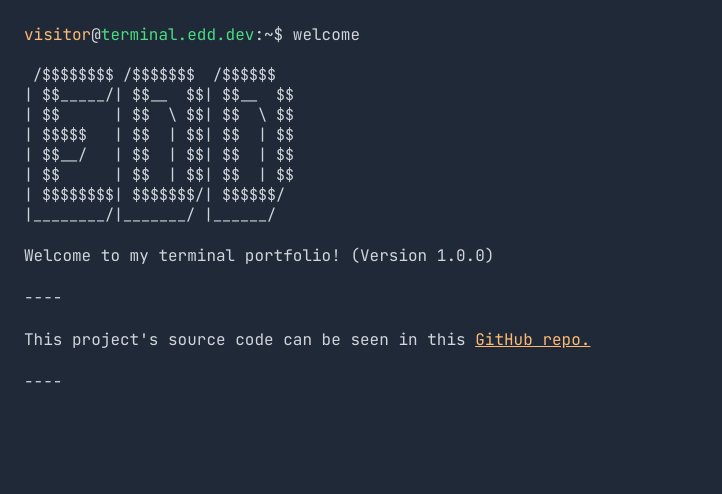
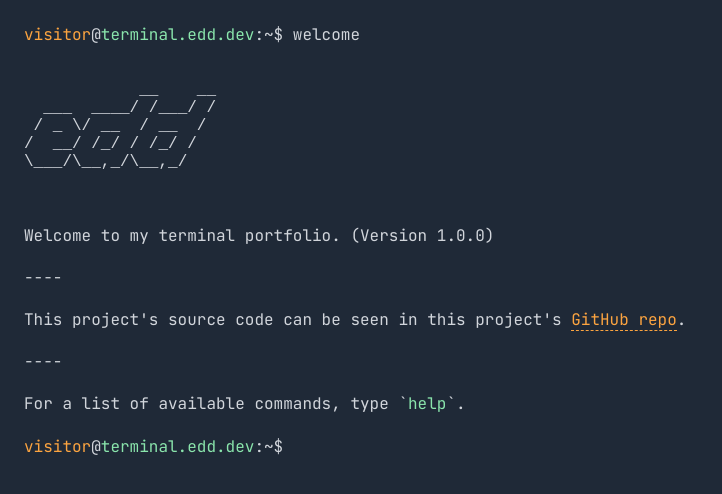
Before and after one commit to just-edd/portfolio-web, a React app in the folder portfolio/: page / in a window 1280 px wide. Shown: the top 494 px of the page, without its empty margins (0-722 px from the left). Built offline with nearby package versions, Linux system fonts and the light colour scheme; the HTML template or start-up script is replaced by a standard one.

Commit message:
refactor: build from ground up

```diff
--- a/portfolio/src/App.tsx
+++ b/portfolio/src/App.tsx
@@ -1,30 +1,11 @@
-import Logo from "./Logo"
+import Header from "./components/Header"
+import Terminal from "./components/Terminal"
 
 function App() {
   return (
     <section>
-      <p>
-        <span style={{ color: 'var(--guest-color)' }}>visitor</span>
-        @
-        <span style={{ color: 'var(--green-color)' }}>terminal.edd.dev</span>
-        :~$ welcome
-      </p>
-
-      <Logo />
-
-      <p>Welcome to my terminal portfolio! (Version 1.0.0)</p>
-
-      <br />
-      <p>----</p>
-      <br />
-
-      <p>This project's source code can be seen in this <a href="https://github.com/just-edd/portfolio-web" className="github">GitHub repo.</a></p>
-
-      <br />
-      <p>----</p>
-      <br />
-
-
+      <Header />
+      <Terminal />
     </section>
   )
 }
--- /dev/null
+++ b/portfolio/src/commands/commands.tsx
@@ -0,0 +1,26 @@
+interface Command {
+    name: string;
+    description: string;
+    run?: () => React.ReactNode;
+}
+
+export const commands: Command[] = [
+    {
+        name: "help",
+        description: "List all available commands",
+        run: () => (
+            <>
+                {commands.map((cmd) => (
+                    <div key={cmd.name} style={{ marginLeft: "4rem" }}>
+                        <p>`<span style={{ color: 'var(--green-color)' }}>{cmd.name}</span>`</p>
+                        <p style={{ marginLeft: "3rem", color: "#c2c4c7" }}>- {cmd.description}</p>
+                    </div>
+                ))}
+            </>
+        )
+    },
+    {
+        name: "clear",
+        description: "Clear the terminal history"
+    }
+]
--- /dev/null
+++ b/portfolio/src/components/Header.tsx
@@ -0,0 +1,29 @@
+const Header: React.FC = () => {
+    return (
+        <div>
+            <p><span style={{ color: 'var(--guest-color)' }}>visitor</span>@<span style={{ color: 'var(--green-color)' }}>terminal.edd.dev</span>:~$ welcome</p>
+            <pre style={{ fontSize: '1rem' }}>{String.raw`
+
+            __    __
+  ___  ____/ /___/ /
+ / _ \/ __  / __  /
+/  __/ /_/ / /_/ /
+\___/\__,_/\__,_/
+
+
+            `}</pre>
+            <p>Welcome to my terminal portfolio. (Version 1.0.0)</p>
+            <br />
+            <p>----</p>
+            <br />
+            <p>This project's source code can be seen in this project's <a href="https://github.com/just-edd/portfolio-web/tree/main" target="_blank">GitHub repo</a>.</p>
+            <br />
+            <p>----</p>
+            <br />
+            <p>For a list of available commands, type `<span style={{ color: 'var(--green-color)' }}>help</span>`.</p>
+            <br />
+        </div>
+    )
+};
+
+export default Header;
--- /dev/null
+++ b/portfolio/src/components/Terminal.tsx
@@ -0,0 +1,65 @@
+import { useState } from "react";
+import { commands } from "../commands/commands";
+
+const Terminal: React.FC = () => {
+    const [history, setHistory] = useState<{ command: string; output: React.ReactNode }[]>([]);
+    const [input, setInput] = useState<string>("");
+
+    const executeCommand = () => {
+        if (input.trim() === "") return;
+
+        const command = commands.find((cmd) => cmd.name === input.trim());
+
+        if (input.trim() === "clear") {
+            setHistory([]);
+            setInput("");
+            return;
+        }
+
+        if (!command) {
+            setHistory((prev) => [
+                ...prev,
+                {
+                    command: input,
+                    output: <p>Command `<span style={{ color: 'var(--guest-color)' }}>{input}</span>` not found!</p>
+                }
+            ]);
+            setInput("");
+            return;
+        }
+
+        const output = command.run!();
+
+        setHistory((prev) => [...prev, { command: input, output }]);
+        setInput("");
+    };
+
+    return (
+        <div className="terminal">
+            <div className="terminal-history">
+                {history.map((line, index) => (
+                    <>
+                        <p key={index}>
+                            <span style={{ color: 'var(--guest-color)' }}>visitor</span>@<span style={{ color: 'var(--green-color)' }}>terminal.edd.dev</span>:~$ {line.command}
+                        </p>
+                        {line.output}
+                    </>
+                ))}
+            </div>
+
+            <div className="terminal-input">
+                <p><span style={{ color: 'var(--guest-color)' }}>visitor</span>@<span style={{ color: 'var(--green-color)' }}>terminal.edd.dev</span>:~$</p>
+                <input
+                    value={input}
+                    onChange={(e) => setInput(e.target.value)}
+                    onKeyDown={(e) => {
+                        if (e.key === "Enter") executeCommand();
+                    }}
+                    autoFocus
+                />
+            </div>
+        </div>
+    )
+};
+
+export default Terminal;
--- a/portfolio/src/index.css
+++ b/portfolio/src/index.css
@@ -4,8 +4,10 @@
   --font-family: 'JetBrains Mono', monospace;
   --background-color: #1f2937;
   --text-color: #d1d5db;
-  --guest-color:#fdba74;
-  --green-color:#4ade80;
+  --guest-color:#fca440;
+  --green-color:#8ae5ac;
+  --link-color: #fca440;
+  --link-hover-color: #f5c676;
 }
 
 * {
@@ -14,43 +16,41 @@
   box-sizing: border-box;
 }
 
-body {
+#root {
+  font-family: var(--font-family);
+  color: var(--text-color);
+  background-color: var(--background-color);
   height: 100vh;
 }
 
-#root {
-  font-family: var(--font-family);
-  background-color: var(--background-color);
-  height: 100%;
-}
-
 section {
-  height: 100%;
-  animation: fadeIn 1s;
   padding: 1.5rem;
 }
 
-p {
-  color: var(--text-color);
+a {
+  color: var(--guest-color);
+  text-decoration: none;
+  transition: all 0.3s ease;
+  border-bottom: dashed 1px var(--link-color);
 }
 
-.logo {
-  font-family: var(--font-family);
-  color: var(--text-color);
-  font-size: 15px;
+a:hover {
+  color: var(--link-hover-color);
+  border-color: var(--link-hover-color);
 }
 
-.github {
-  color: var(--guest-color);
-  text-decoration: underline;
-  cursor: pointer;
+.terminal {
+  display: flex;
+  flex-direction: column;
+  white-space: pre-line;
+  line-height: 1.5rem;
 }
 
-@keyframes fadeIn {
-  from {
-    opacity: 0;
-  }
-  to {
-    opacity: 1;
+.terminal-input {
+  display: flex;
+  gap: 0.6rem;
+  input {
+    all: unset;
+    width: 100%;
   }
 }
```
